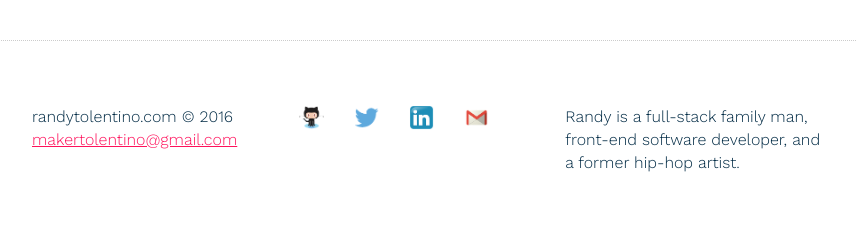
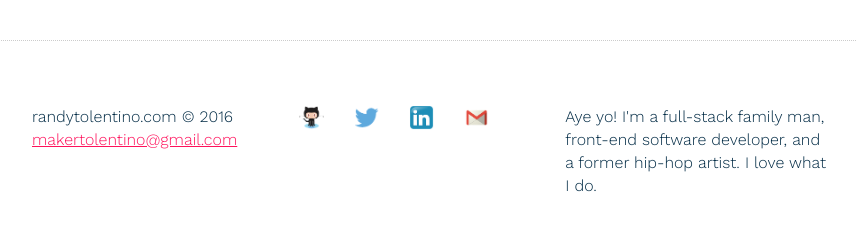
Before and after one commit to techtolentino/techtolentino.github.io, a Jekyll site: the page built from _projects/devironment.md, in a window 1280 px wide and 1173 px high. Shown: the part 891-1122 px from the top of the window, without its empty margins (208-1064 px from the left). Built offline with Jekyll 4.4.1, drawn with Linux system fonts in a browser that asks for light colours.

Commit message:
footer desc

```diff
--- a/_config.yml
+++ b/_config.yml
@@ -2,8 +2,8 @@
 title: Randy Tolentino
 email: makertolentino@gmail.com
 description: >
-  Randy is a full-stack family man, front-end software developer,
-  and a former hip-hop artist.
+  Aye yo! I'm a full-stack family man, front-end software developer,
+  and a former hip-hop artist. I love what I do.
 baseurl: ""
 url: "http://randytolentino.com"
 twitter_username: techtolentino
```
